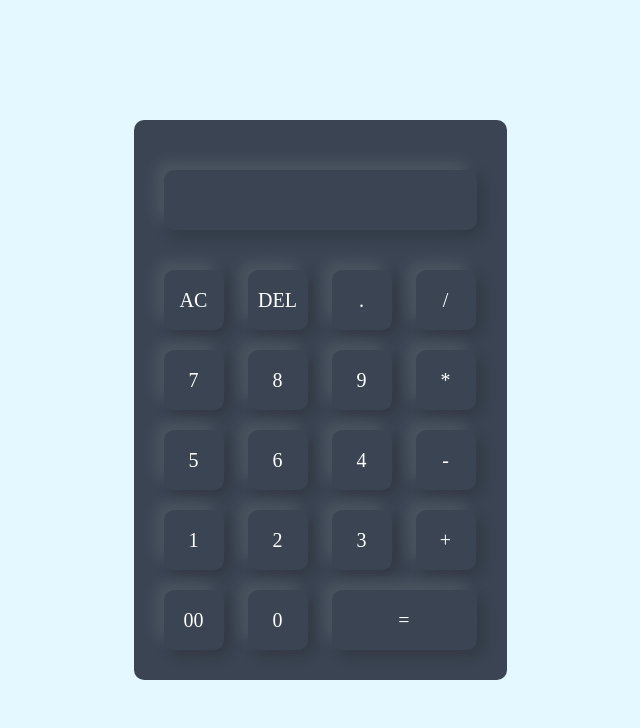
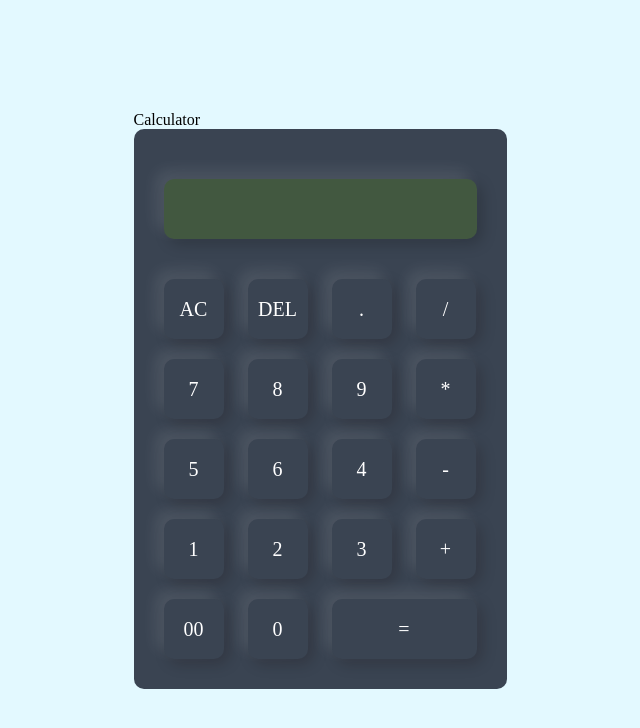
Before and after one commit to Madhusudan04337/Calculator, a plain HTML site: page index.html in a window 1280 px wide. Shown: the whole page, without its empty margins (320-960 px from the left). Drawn offline with Linux system fonts and the light colour scheme.

Commit message:
display color changed

```diff
--- a/index.html
+++ b/index.html
@@ -8,6 +8,8 @@
 </head>
 <body>
     <div class="container">
+        <fieldset style="border: none;">
+            <legend>Calculator</legend>
             <div class = "Calculator">
                 <form>
                     <div class="display">
@@ -46,6 +48,7 @@
                 </form>
             </div>
         </div>
+        </fieldset>
     <script src="script.js"></script>
 </body>
 </html>
--- a/style.css
+++ b/style.css
@@ -45,6 +45,8 @@ form .display input{
     flex: 1;
     font-size: 45px;
     box-shadow: none;
+    background-color: #425840;
+    color: #000;
     box-shadow: -8px -8px 15px rgba(255,255,255,0.1),5px 5px 15px rgba(0,0,0,0.2);
 
 }
```
Lines whose indentation alone changed are shown as unchanged.
